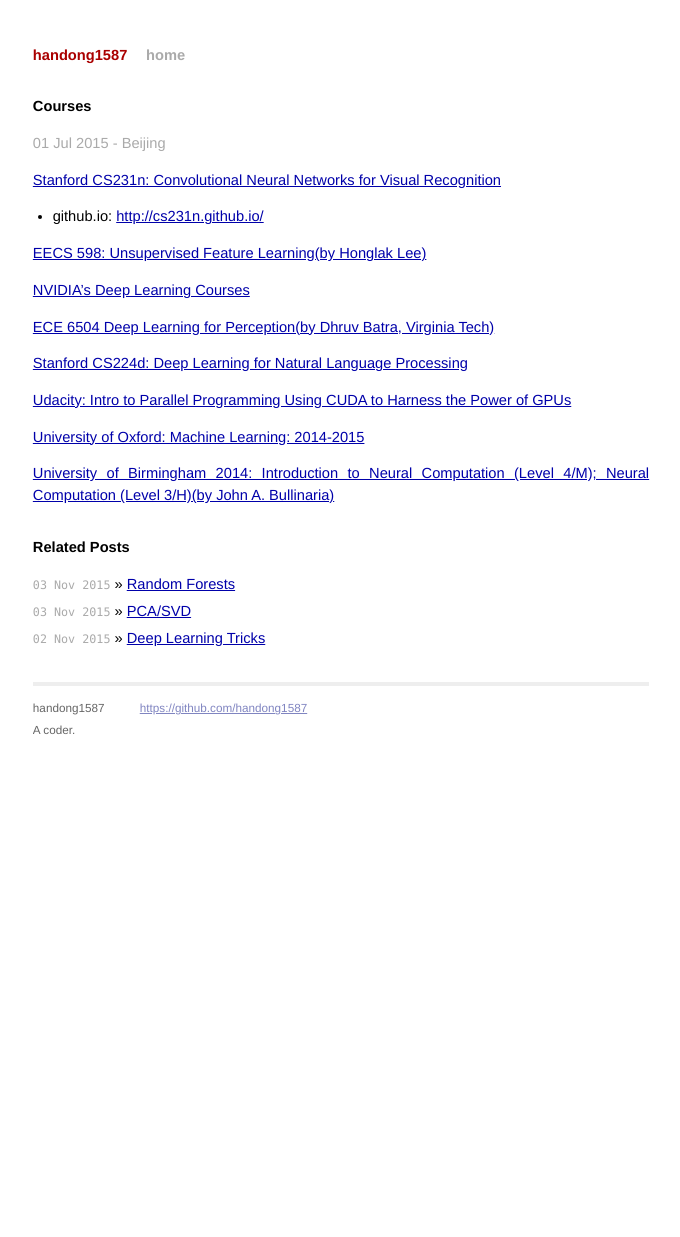
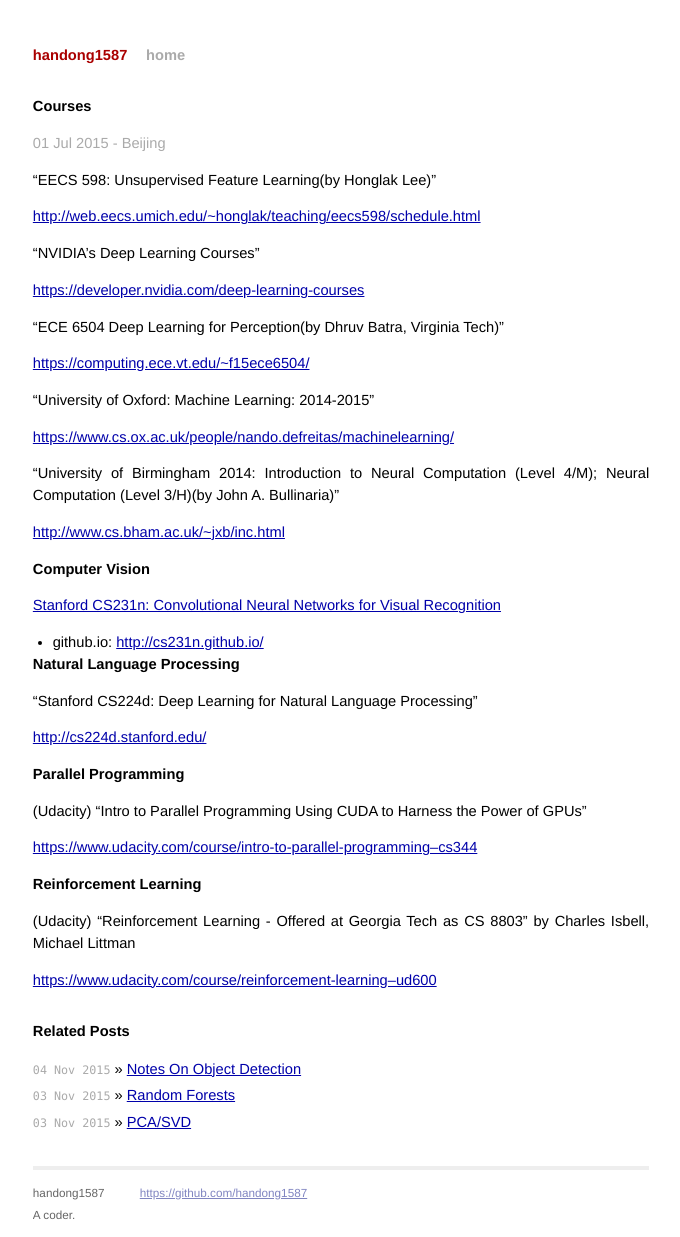
Before and after one commit to handong1587/handong1587.github.io, a Jekyll site: the page built from _posts/deep_learning/2015-07-01-courses.md, in a window 1280 px wide. Shown: the whole page, without its empty margins (299-979 px from the left). Built offline with Jekyll 4.4.1, drawn with Linux system fonts in a browser that asks for light colours; Markdown is read by kramdown in place of the engine named in the settings; comment, search, counter and statistics services are not loaded; before the commit the page ends 944 px from its top, so only the background shows below that.

Commit message:
update dl-courses.md

```diff
--- a/_posts/deep_learning/2015-07-01-courses.md
+++ b/_posts/deep_learning/2015-07-01-courses.md
@@ -9,20 +9,46 @@
 
 <p class="meta">01 Jul 2015 - Beijing</p>
 
+"EECS 598: Unsupervised Feature Learning(by Honglak Lee)"
+
+[http://web.eecs.umich.edu/~honglak/teaching/eecs598/schedule.html](http://web.eecs.umich.edu/~honglak/teaching/eecs598/schedule.html)
+
+"NVIDIA’s Deep Learning Courses"
+
+[https://developer.nvidia.com/deep-learning-courses](https://developer.nvidia.com/deep-learning-courses)
+
+"ECE 6504 Deep Learning for Perception(by Dhruv Batra, Virginia Tech)"
+
+[https://computing.ece.vt.edu/~f15ece6504/](https://computing.ece.vt.edu/~f15ece6504/)
+
+"University of Oxford: Machine Learning: 2014-2015"
+
+[https://www.cs.ox.ac.uk/people/nando.defreitas/machinelearning/](https://www.cs.ox.ac.uk/people/nando.defreitas/machinelearning/)
+
+"University of Birmingham 2014: Introduction to Neural Computation (Level 4/M); Neural Computation (Level 3/H)(by John A. Bullinaria)"
+
+[http://www.cs.bham.ac.uk/~jxb/inc.html](http://www.cs.bham.ac.uk/~jxb/inc.html)
+
+# Computer Vision
+
 [Stanford CS231n: Convolutional Neural Networks for Visual Recognition](http://cs231n.stanford.edu/)
 
 - github.io: [http://cs231n.github.io/](http://cs231n.github.io/)
 
-[EECS 598: Unsupervised Feature Learning(by Honglak Lee)](http://web.eecs.umich.edu/~honglak/teaching/eecs598/schedule.html)
+# Natural Language Processing
 
-[NVIDIA’s Deep Learning Courses](https://developer.nvidia.com/deep-learning-courses)
+"Stanford CS224d: Deep Learning for Natural Language Processing"
 
-[ECE 6504 Deep Learning for Perception(by Dhruv Batra, Virginia Tech)](https://computing.ece.vt.edu/~f15ece6504/)
+[http://cs224d.stanford.edu/](http://cs224d.stanford.edu/)
 
-[Stanford CS224d: Deep Learning for Natural Language Processing](http://cs224d.stanford.edu/)
+# Parallel Programming
 
-[Udacity: Intro to Parallel Programming Using CUDA to Harness the Power of GPUs](https://www.udacity.com/course/intro-to-parallel-programming--cs344)
+(Udacity) "Intro to Parallel Programming Using CUDA to Harness the Power of GPUs"
 
-[University of Oxford: Machine Learning: 2014-2015](https://www.cs.ox.ac.uk/people/nando.defreitas/machinelearning/)
+[https://www.udacity.com/course/intro-to-parallel-programming--cs344](https://www.udacity.com/course/intro-to-parallel-programming--cs344)
 
-[University of Birmingham 2014: Introduction to Neural Computation (Level 4/M); Neural Computation (Level 3/H)(by John A. Bullinaria)](http://www.cs.bham.ac.uk/~jxb/inc.html)
+# Reinforcement Learning
+
+(Udacity) "Reinforcement Learning - Offered at Georgia Tech as CS 8803" by Charles Isbell, Michael Littman
+
+[https://www.udacity.com/course/reinforcement-learning--ud600](https://www.udacity.com/course/reinforcement-learning--ud600)
```
Also changed, not shown: _posts/deep_learning/2015-11-04-notes-on-object-detection.md (added, +12 -0 lines).
